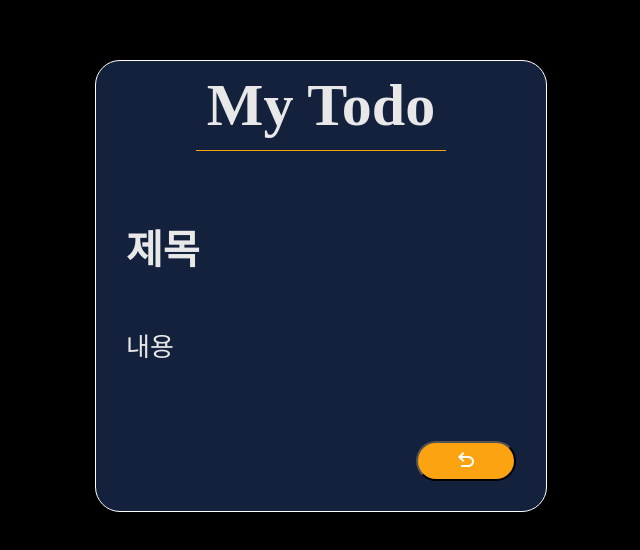
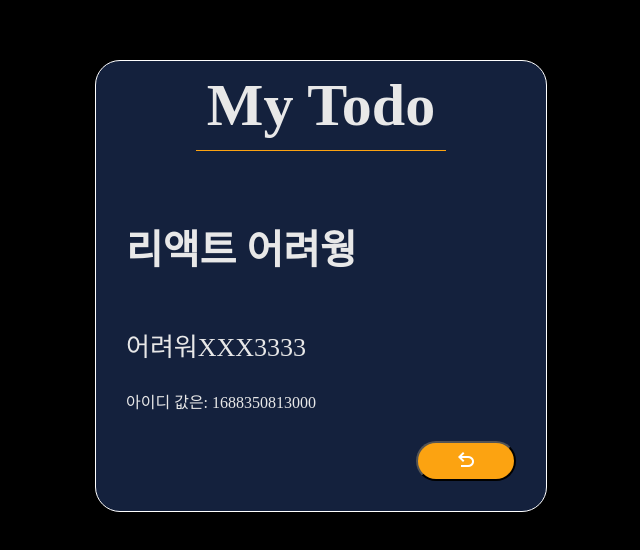
Before and after one commit to Kang-Gyeongwon/todo-pair, a React (Create React App) app: page /1 in a window 1280 px wide. Shown: the part 114-664 px from the top of the page, without its empty margins (319-959 px from the left). Built offline with nearby package versions, Linux system fonts and the light colour scheme; a web font is replaced by a local one.

Commit message:
노머지

```diff
--- a/package.json
+++ b/package.json
@@ -9,8 +9,10 @@
     "material-icons": "^1.13.8",
     "react": "^18.2.0",
     "react-dom": "^18.2.0",
+    "react-redux": "^8.1.1",
     "react-router-dom": "^6.14.0",
     "react-scripts": "^5.0.1",
+    "redux": "^4.2.1",
     "styled-components": "^6.0.1",
     "web-vitals": "^2.1.0"
   },
--- a/src/App.js
+++ b/src/App.js
@@ -1,7 +1,7 @@
 import { BrowserRouter, Routes, Route } from "react-router-dom";
 import React from "react";
 import HomePage from "./pages/home";
-import DetailPage from "./pages/detailPage"
+import DetailPage from "./pages/detailPage";
 import { GlobalStyle } from "./Globalstyle";
 
 const App = () => {
--- a/src/Globalstyle.jsx
+++ b/src/Globalstyle.jsx
@@ -11,5 +11,8 @@ export const GlobalStyle = createGlobalStyle`
   font-family: 'KyoboHandwriting2021sjy';
   background-color: #000000;
   color: #E8E8E8;
+  max-width: 1200px;
+  min-width: 800px;
+  margin : 0 auto;
   }
 `;
--- a/src/pages/detailPage.js
+++ b/src/pages/detailPage.js
@@ -6,21 +6,26 @@ import {
   InnerBox,
 } from "../components/DetailPage/styled";
 import { useNavigate } from "react-router-dom";
+import { useSelector } from "react-redux";
 
 const DetailPage = () => {
+  const todos = useSelector((state) => {
+    return state.todos;
+  });
   const navigate = useNavigate();
+
   return (
     <ListBox>
       <Header>My Todo</Header>
       <InnerBox>
-        <h1 style={{ marginBottom: "50px", fontSize: "40px" }}>제목</h1>
-        <p style={{ fontSize: "26px" }}>내용</p>
+        <h1 style={{ marginBottom: "50px", fontSize: "40px" }}>{todos[0].title}</h1>
+        <p style={{ fontSize: "26px" }}>{todos[0].body}</p>
+        <p>아이디 값은: {todos[0].id}</p>
       </InnerBox>
       <button style={homeMoveBtn} onClick={() => navigate("/")}>
-        <span
-        className="material-symbols-outlined"
-        style={{color: "white"}}
-        >undo</span>
+        <span className="material-symbols-outlined" style={{ color: "white" }}>
+          undo
+        </span>
       </button>
     </ListBox>
   );
--- /dev/null
+++ b/src/redux/config/configStore.js
@@ -0,0 +1,10 @@
+import { createStore } from "redux";
+import { combineReducers } from "redux";
+import todos from "../modules/todos";
+
+const rootReducers = combineReducers({
+  todos,
+});
+const store = createStore(rootReducers);
+
+export default store;
--- /dev/null
+++ b/src/redux/modules/todos.js
@@ -0,0 +1,12 @@
+const initState = {
+  todos: [{ id: Date.now(), title: "리액트 어려웡", body: "어려워XXX3333", isDone: false }],
+};
+
+const todos = (state = initState.todos, action) => {
+  switch (action.type) {
+    default:
+      return state;
+  }
+};
+
+export default todos;
```
Also changed, not shown: src/index.js (+9 -7 lines), 1 other file (tests, documents, lock files or other folders).
